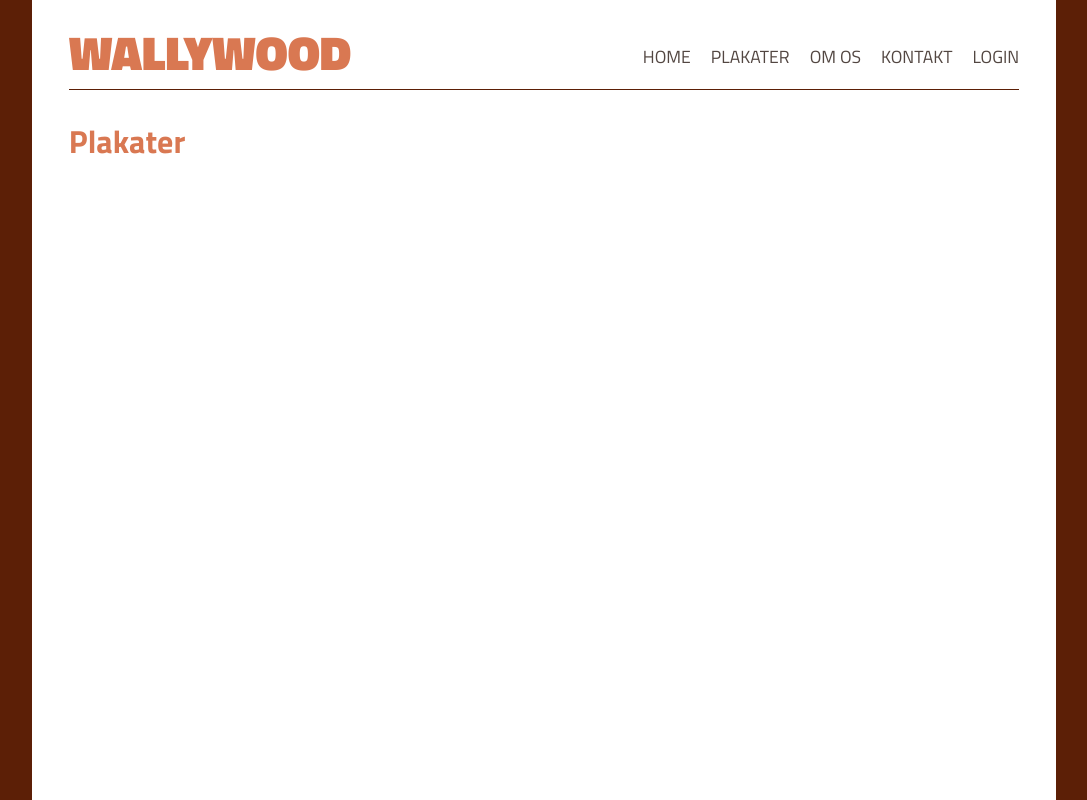
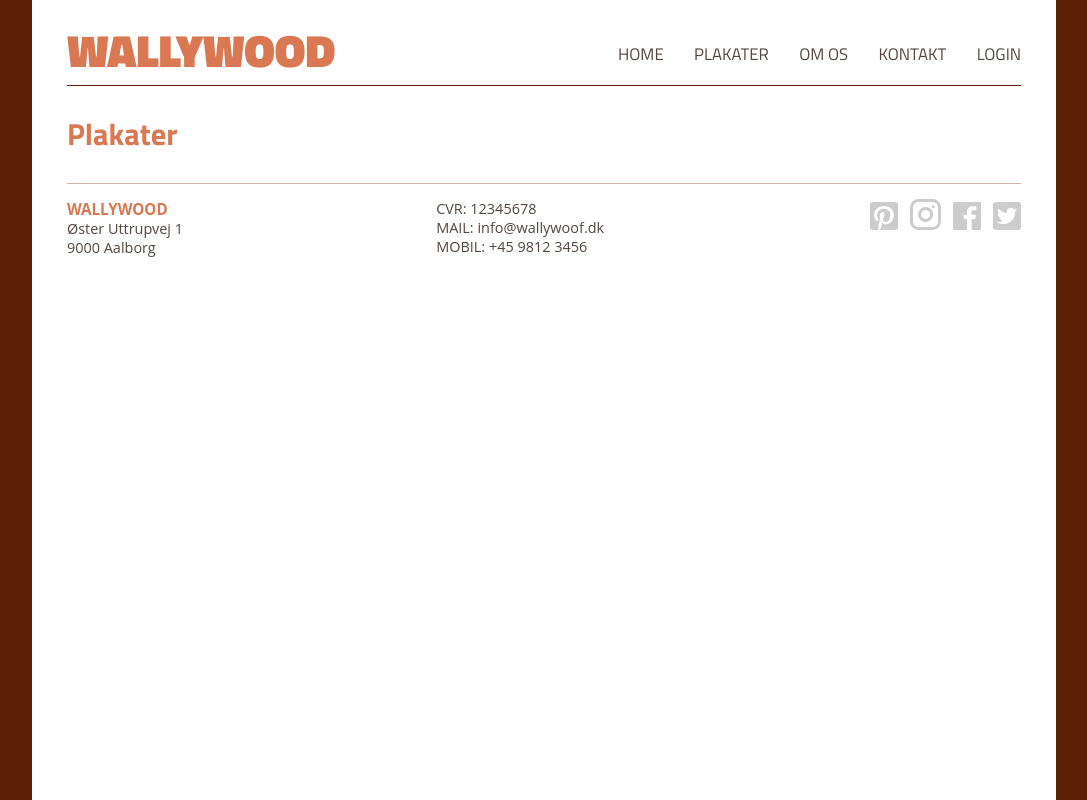
Before and after one commit to Emsenparry/wallywood, a React (Create React App) app in the folder wallywood/: page /plakater in a window 1280 px wide. Shown: the whole page, without its empty margins (96-1183 px from the left). Built offline with nearby package versions, Linux system fonts and the light colour scheme.

Commit message:
Footer style

```diff
--- a/wallywood/src/App.jsx
+++ b/wallywood/src/App.jsx
@@ -1,12 +1,14 @@
 import { ContainerStyle }from "./components/styled/Container.style";
 import Header from "./components/partials/Header";
 import AppRouter from "./components/app/approuter/AppRouter";
+import Footer from "./components/partials/Footer";
 
 const App = () => {
   return (
     <ContainerStyle maxwidth="1024">
         <Header />
         <AppRouter />
+        <Footer />
     </ContainerStyle>
 
   );
--- /dev/null
+++ b/wallywood/src/components/partials/Footer.jsx
@@ -0,0 +1,42 @@
+import { FooterStyle } from "./Footer.style"
+
+const Footer = () => {
+    return(
+        <FooterStyle>
+            <div>
+                <h2>Wallywood</h2>
+                <address>
+                    Øster Uttrupvej 1 <br />
+                    9000 Aalborg
+                </address>
+            </div>
+            <div>
+                CVR: 12345678 <br />
+                MAIL: info@wallywoof.dk <br />
+                MOBIL: +45 9812 3456
+            </div>
+            <div>
+            <svg id="SoMe_Icon_Pinterest" data-name="SoMe_Icon_Pinterest" xmlns="http://www.w3.org/2000/svg" width="28" height="28" viewBox="0 0 28 28">
+  			<path id="Icon_awesome-pinterest-square" data-name="Icon awesome-pinterest-square" d="M28,5.25v22a3,3,0,0,1-3,3H9.65a16.014,16.014,0,0,0,1.713-3.706c.188-.719.956-3.65.956-3.65a4.1,4.1,0,0,0,3.519,1.762c4.631,0,7.962-4.256,7.962-9.544,0-5.069-4.137-8.862-9.462-8.862C7.712,6.25,4.2,10.694,4.2,15.538c0,2.25,1.2,5.05,3.112,5.944.294.138.444.075.513-.206.05-.212.312-1.256.425-1.737a.453.453,0,0,0-.106-.437A5.983,5.983,0,0,1,7,15.6a6.643,6.643,0,0,1,6.931-6.662,6.06,6.06,0,0,1,6.413,6.244c0,4.15-2.094,7.025-4.825,7.025a2.232,2.232,0,0,1-2.275-2.775c.431-1.825,1.269-3.794,1.269-5.112,0-3.312-4.719-2.856-4.719,1.563a5.608,5.608,0,0,0,.456,2.281C8.287,26.462,7.994,26.569,8.4,30.2l.137.05H3a3,3,0,0,1-3-3v-22a3,3,0,0,1,3-3H25A3,3,0,0,1,28,5.25Z" transform="translate(0 -2.25)" fill="#ccc"/>
+		</svg>
+		<svg xmlns="http://www.w3.org/2000/svg" width="31" height="31" viewBox="0 0 31 31">
+			<g id="SoMe_Icon" data-name="SoMe Icon" transform="translate(1.5 1.5)">
+				<g id="Icon_feather-instagram" data-name="Icon feather-instagram" transform="translate(-3 -3)">
+				<path id="Path_1" data-name="Path 1" d="M10,3H24a7,7,0,0,1,7,7V24a7,7,0,0,1-7,7H10a7,7,0,0,1-7-7V10a7,7,0,0,1,7-7Z" fill="none" stroke="#ccc" stroke-linecap="round" stroke-linejoin="round" stroke-width="3"/>
+				<path id="Path_2" data-name="Path 2" d="M24,17.055A6,6,0,1,1,18.945,12,6,6,0,0,1,24,17.055Z" transform="translate(-1.007 -0.993)" fill="none" stroke="#ccc" stroke-linecap="round" stroke-linejoin="round" stroke-width="3"/>
+				<path id="Path_3" data-name="Path 3" d="M26.25,9.75h0" transform="translate(-1.55 -0.45)" fill="none" stroke="#ccc" stroke-linecap="round" stroke-linejoin="round" stroke-width="3"/>
+				</g>
+			</g>
+		</svg>
+		<svg id="SoMe_Icon" data-name="SoMe Icon" xmlns="http://www.w3.org/2000/svg" width="28" height="28" viewBox="0 0 28 28">
+		  <path id="Icon_ionic-logo-facebook" data-name="Icon ionic-logo-facebook" d="M30.954,4.5H6.046A1.547,1.547,0,0,0,4.5,6.046V30.954A1.547,1.547,0,0,0,6.046,32.5H18.5V21.417H15.153V17.333H18.5V14.315c0-3.617,2.508-5.585,5.739-5.585,1.546,0,3.208.117,3.595.168v3.777H25.259c-1.757,0-2.093.831-2.093,2.056v2.6h4.185l-.547,4.083H23.167V32.5h7.787A1.547,1.547,0,0,0,32.5,30.954V6.046A1.547,1.547,0,0,0,30.954,4.5Z" transform="translate(-4.5 -4.5)" fill="#ccc"/>
+		</svg>
+		<svg id="SoMe_Icon" data-name="SoMe Icon" xmlns="http://www.w3.org/2000/svg" width="28" height="28" viewBox="0 0 28 28">
+		  <path id="Icon_awesome-twitter-square" data-name="Icon awesome-twitter-square" d="M25,2.25H3a3,3,0,0,0-3,3v22a3,3,0,0,0,3,3H25a3,3,0,0,0,3-3v-22A3,3,0,0,0,25,2.25Zm-3.056,9.925c.012.175.012.356.012.531A11.583,11.583,0,0,1,10.294,24.369,11.609,11.609,0,0,1,4,22.531a8.636,8.636,0,0,0,.988.05,8.218,8.218,0,0,0,5.088-1.75,4.1,4.1,0,0,1-3.831-2.844,4.418,4.418,0,0,0,1.85-.075,4.1,4.1,0,0,1-3.281-4.025v-.05a4.1,4.1,0,0,0,1.85.519,4.09,4.09,0,0,1-1.825-3.413,4.048,4.048,0,0,1,.556-2.069,11.639,11.639,0,0,0,8.45,4.288,4.108,4.108,0,0,1,6.994-3.744,8.032,8.032,0,0,0,2.6-.988,4.088,4.088,0,0,1-1.8,2.256A8.157,8.157,0,0,0,24,10.05,8.628,8.628,0,0,1,21.944,12.175Z" transform="translate(0 -2.25)" fill="#ccc"/>
+		</svg>
+            </div>
+        </FooterStyle>
+    )
+}
+
+export default Footer
--- /dev/null
+++ b/wallywood/src/components/partials/Footer.style.js
@@ -0,0 +1,27 @@
+import styled from 'styled-components'
+import { Reset } from '../styled/Mixins'
+
+export const FooterStyle = styled.footer`
+    border-top: solid 1px ${props => props.theme.colors.quinary};
+    margin-top: 1rem;
+    padding-top: 1rem;
+    display: flex;
+    justify-content: space-between;
+    font-size: 0.8rem;
+
+    h2{
+        font-size: 1rem;
+        text-transform: uppercase;
+        color: ${props => props.theme.colors.secondary};
+        ${Reset}
+    }
+
+    address{
+        font-style: normal;
+    }
+
+    svg{
+        margin-left: 0.8rem;
+    }
+
+`
--- a/wallywood/src/components/partials/NavBarPrimary.style.js
+++ b/wallywood/src/components/partials/NavBarPrimary.style.js
@@ -10,7 +10,7 @@
         ${ClearList}
     }
     li{
-        margin-left: 20px;
+        margin-left: 2rem;
 
         a{
             font-family: ${props => props.theme.fonts[0]};
--- a/wallywood/src/components/styled/Global.style.js
+++ b/wallywood/src/components/styled/Global.style.js
@@ -6,6 +6,8 @@
     * {
         box-sizing: border-box;
         font-family: ${props => props.theme.fonts[1]};
+        color: ${props => props.theme.colors.tertiary};
+        font-size: 0.95rem;
     }
 
     body {
--- a/wallywood/src/components/styled/Theme.js
+++ b/wallywood/src/components/styled/Theme.js
@@ -3,9 +3,12 @@
     colors: {
         primary: '#5C1F06',
         secondary: '#D97852',
-        tertiary: '#524641',
-        light: '#FFF',
-        dark: '#000'
+        tertiary: "#524641",
+        quaternary: "#707070",
+		quinary: "#D1B3A7",
+		senary: "#A68E85",
+        light: "#FFF",
+        dark: "#000"
     },
     fonts: ['Titillium Web',
     'Open Sans']
```
